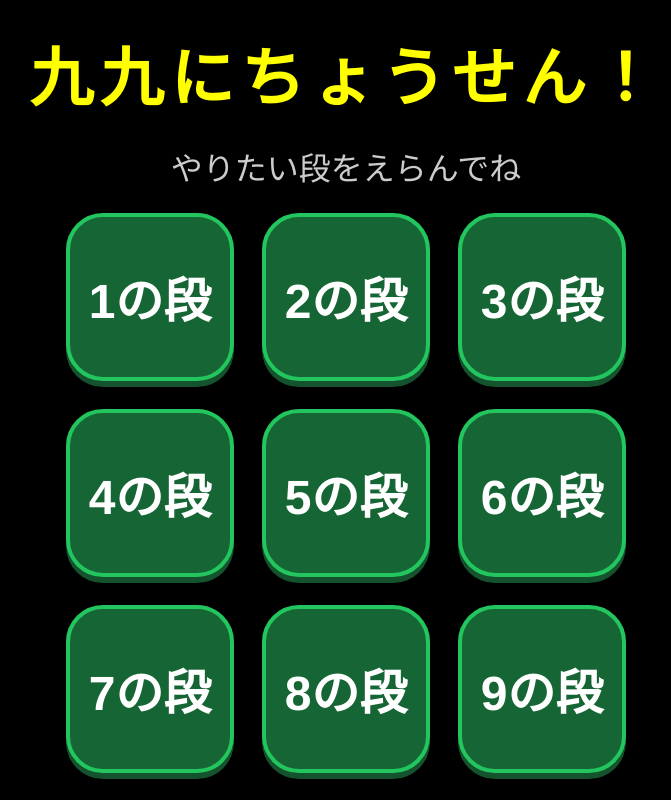
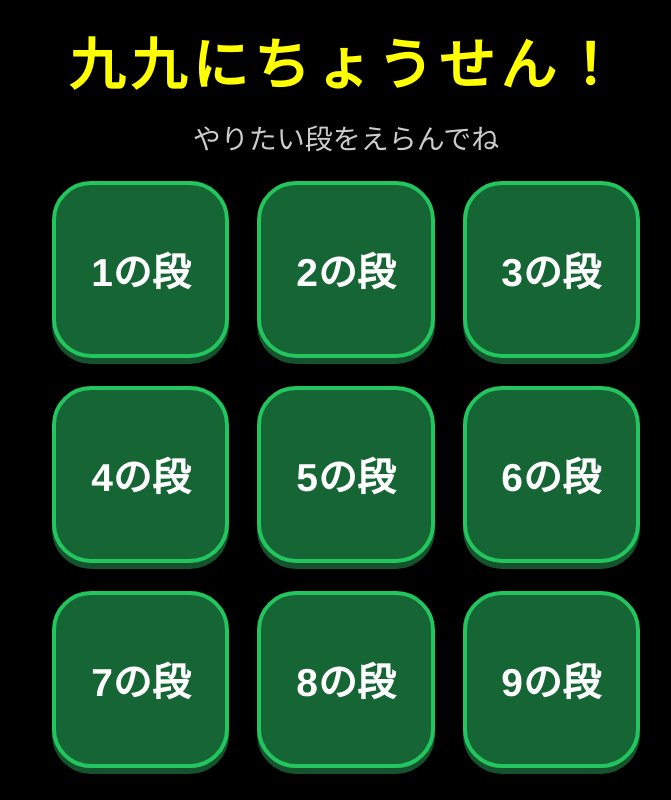
Before and after one commit to azumath30/kuku21, a plain HTML site: page index.html in a window 1280 px wide. Shown: the whole page, without its empty margins (294-965 px from the left). Drawn offline with Linux system fonts and the light colour scheme.

Commit message:
Prevent scrolling and adjust layout styles
Added styles to prevent scrolling and adjust button sizes.

```diff
--- a/index.html
+++ b/index.html
@@ -20,7 +20,10 @@
     --lcd-text: #1a2410;
   }
   * { box-sizing: border-box; margin: 0; padding: 0; }
-  html, body { height: 100%; }
+  /* 画面を固定してスクロール・引っぱり（バウンス）を止める */
+  html, body { height: 100%; overflow: hidden; overscroll-behavior: none; }
+  html { position: fixed; inset: 0; }
+  #game-screen, #menu-screen { touch-action: none; }
   body {
     font-family: 'Hiragino Sans', 'Hiragino Kaku Gothic ProN', 'Helvetica Neue', Meiryo, sans-serif;
     background: var(--bg);
@@ -46,16 +49,19 @@
     flex-direction: column; align-items: center; justify-content: center;
     gap: 3vmin; padding: 3vmin;
   }
-  #menu-screen h1 { font-size: 8vmin; color: var(--yellow); letter-spacing: .1em; text-align: center; }
-  #menu-screen p { font-size: 4vmin; color: #ccc; }
+  #menu-screen h1 { font-size: 7vmin; line-height: 1.2; color: var(--yellow); letter-spacing: .1em; text-align: center; }
+  #menu-screen p { font-size: 3.5vmin; line-height: 1.2; color: #ccc; }
+  /* ボタン1つの大きさ：横幅と「高さの残り」の小さいほうに合わせて、上下にはみ出さない */
   #table-buttons {
-    display: grid; grid-template-columns: repeat(3, 1fr);
-    gap: var(--gap); width: min(92vw, 70vmin);
+    --m: min(calc((92vw - 2 * var(--gap)) / 3),
+             calc((100dvh - 7vmin * 1.2 - 3.5vmin * 1.2 - 2 * 3vmin - 2 * 3vmin - 2 * var(--gap) - 16px) / 3));
+    display: grid; grid-template-columns: repeat(3, var(--m)); grid-auto-rows: var(--m);
+    gap: var(--gap);
   }
   .table-btn {
-    aspect-ratio: 1 / 1;
+    width: var(--m); height: var(--m);
     background: #166534; border: 4px solid #22c55e; border-radius: 22%;
-    font-size: 6vmin; font-weight: bold;
+    font-size: calc(var(--m) * 0.22); font-weight: bold;
     box-shadow: 0 6px 0 0 #14532d;
   }
 
@@ -482,6 +488,14 @@ document.getElementById('quit-btn').addEventListener('click', () => {
 document.getElementById('btn-retry').addEventListener('click', () => { initAudio(); startGame(currentTable); });
 document.getElementById('btn-return-menu').addEventListener('click', () => showScreen('menu'));
 
+// スクロールロック：こたえあわせ表の中以外では、指でのスクロール・ピンチ拡大をさせない
+document.addEventListener('touchmove', e => {
+  if (!e.target.closest('.answers-scroll')) e.preventDefault();
+}, { passive: false });
+document.addEventListener('gesturestart', e => e.preventDefault());
+document.addEventListener('dblclick', e => e.preventDefault());
+window.addEventListener('scroll', () => window.scrollTo(0, 0));
+
 // パソコンのキーボードでも操作できるように
 document.addEventListener('keydown', e => {
   if (!screens.game.classList.contains('active')) return;
```
